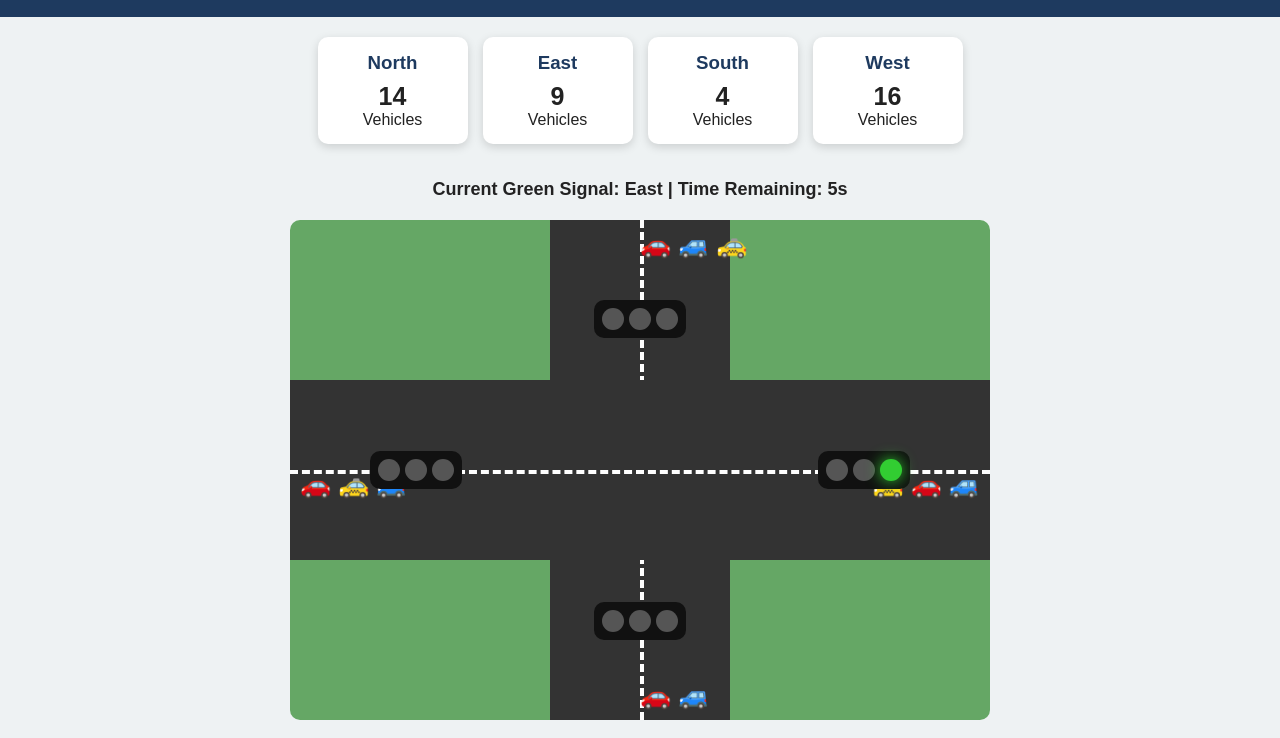
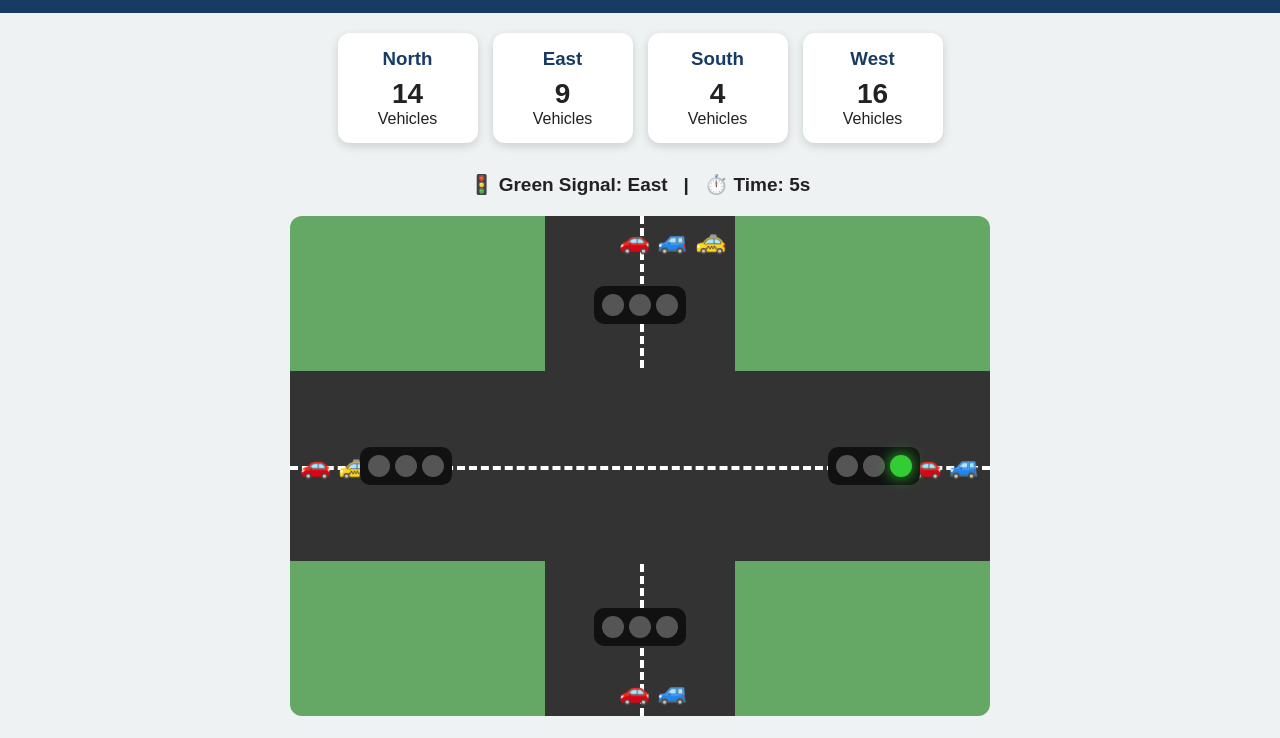
Before and after one commit to Shi-clg/smart-traffic-management-system, a plain HTML site: page index.html in a window 1280 px wide. Shown: the part 85-823 px from the top of the page. Drawn offline with Linux system fonts and the light colour scheme.

Commit message:
Update index.html

```diff
--- a/index.html
+++ b/index.html
@@ -7,6 +7,7 @@
 <title>Smart Traffic Management System</title>
 
 <style>
+
 * {
     box-sizing: border-box;
     margin: 0;
@@ -19,20 +20,25 @@
     color: #222;
 }
 
+/* HEADER */
+
 header {
-        background: #1e3a5f;
+    background: #173b63;
     color: white;
     text-align: center;
     padding: 20px;
 }
 
 header h1 {
+    font-size: 28px;
     margin-bottom: 8px;
 }
 
 header p {
-        font-size: 14px;
+    font-size: 15px;
 }
+
+/* DASHBOARD */
 
 .dashboard {
     display: flex;
@@ -45,21 +51,32 @@
 .card {
     background: white;
     padding: 15px 25px;
-        border-radius: 10px;
+    border-radius: 12px;
     box-shadow: 0 3px 10px rgba(0,0,0,0.15);
     text-align: center;
-        min-width: 150px;
+    min-width: 140px;
 }
 
 .card h3 {
-        color: #1e3a5f;
+    color: #173b63;
     margin-bottom: 8px;
 }
 
 .card span {
-        font-size: 25px;
+    font-size: 28px;
     font-weight: bold;
 }
+
+/* STATUS */
+
+.status {
+    text-align: center;
+    font-size: 19px;
+    font-weight: bold;
+    margin: 10px;
+}
+
+/* JUNCTION */
 
 .junction {
     width: 700px;
@@ -69,13 +86,14 @@
     position: relative;
     background: #65a765;
     overflow: hidden;
-        border-radius: 10px;
+    border-radius: 12px;
 }
 
-    /* Roads */
+/* ROADS */
+
 .vertical-road {
     position: absolute;
-        width: 180px;
+    width: 190px;
     height: 100%;
     background: #333;
     left: 50%;
@@ -85,13 +103,14 @@
 .horizontal-road {
     position: absolute;
     width: 100%;
-        height: 180px;
+    height: 190px;
     background: #333;
     top: 50%;
     transform: translateY(-50%);
 }
 
-    /* Road markings */
+/* ROAD MARKINGS */
+
 .vertical-road::after {
     content: "";
     position: absolute;
@@ -110,7 +129,8 @@
     border-top: 4px dashed white;
 }
 
-    /* Traffic lights */
+/* TRAFFIC LIGHTS */
+
 .traffic-light {
     position: absolute;
     background: #111;
@@ -143,31 +163,34 @@
     box-shadow: 0 0 15px limegreen;
 }
 
+/* LIGHT POSITIONS */
+
 .north {
-        top: 80px;
+    top: 70px;
     left: 50%;
     transform: translateX(-50%);
 }
 
 .south {
-        bottom: 80px;
+    bottom: 70px;
     left: 50%;
     transform: translateX(-50%);
 }
 
 .east {
-        right: 80px;
+    right: 70px;
     top: 50%;
     transform: translateY(-50%);
 }
 
 .west {
-        left: 80px;
+    left: 70px;
     top: 50%;
     transform: translateY(-50%);
 }
 
-    /* Cars */
+/* CARS */
+
 .cars {
     position: absolute;
     font-size: 25px;
@@ -176,23 +199,25 @@
 
 .north-cars {
     top: 10px;
-        left: 50%;
+    left: 47%;
 }
 
 .south-cars {
     bottom: 10px;
-        left: 50%;
+    left: 47%;
 }
 
 .east-cars {
     right: 10px;
-        top: 50%;
+    top: 47%;
 }
 
 .west-cars {
     left: 10px;
-        top: 50%;
+    top: 47%;
 }
+
+/* CONTROLS */
 
 .controls {
     text-align: center;
@@ -206,127 +231,239 @@
     border-radius: 8px;
     cursor: pointer;
     font-size: 15px;
-        background: #1e3a5f;
+    background: #173b63;
     color: white;
 }
 
 button:hover {
-        background: #2d5986;
+    background: #285987;
 }
 
 .emergency {
     background: #d62828;
 }
 
-    .status {
-        text-align: center;
-        margin: 15px;
-        font-size: 18px;
-        font-weight: bold;
+.emergency:hover {
+    background: #a91f1f;
 }
+
+/* NOTE */
 
 .simulation-note {
     text-align: center;
-        margin: 10px;
     color: #666;
     font-size: 13px;
+    margin: 10px;
 }
 
+/* FOOTER */
+
 footer {
-        background: #1e3a5f;
+    background: #173b63;
     color: white;
     text-align: center;
     padding: 15px;
     margin-top: 20px;
 }
+
+/* MOBILE */
+
+@media (max-width: 600px) {
+
+    header h1 {
+        font-size: 21px;
+    }
+
+    .junction {
+        height: 400px;
+    }
+
+    .vertical-road {
+        width: 130px;
+    }
+
+    .horizontal-road {
+        height: 130px;
+    }
+
+    .east {
+        right: 20px;
+    }
+
+    .west {
+        left: 20px;
+    }
+
+}
+
 </style>
 </head>
 
+
 <body>
 
+<!-- HEADER -->
+
 <header>
+
     <h1>🚦 Smart Traffic Management System</h1>
-    <p>Optimizing Urban Mobility using AI, IoT and Smart Signals</p>
+
+    <p>
+        Optimizing Urban Mobility using AI, IoT and Smart Signals
+    </p>
+
 </header>
 
-<!-- Dashboard -->
+
+<!-- TRAFFIC DASHBOARD -->
+
 <div class="dashboard">
 
     <div class="card">
+
         <h3>North</h3>
+
         <span id="northCount">18</span>
+
         <p>Vehicles</p>
+
     </div>
 
+
     <div class="card">
+
         <h3>East</h3>
+
         <span id="eastCount">10</span>
+
         <p>Vehicles</p>
+
     </div>
 
+
     <div class="card">
+
         <h3>South</h3>
+
         <span id="southCount">4</span>
+
         <p>Vehicles</p>
+
     </div>
 
+
     <div class="card">
+
         <h3>West</h3>
+
         <span id="westCount">16</span>
+
         <p>Vehicles</p>
+
     </div>
 
 </div>
 
+
+<!-- STATUS -->
+
 <div class="status">
-    Current Green Signal: <span id="currentRoad">North</span>
-    |
-    Time Remaining: <span id="timer">5</span>s
+
+    🚦 Green Signal:
+    <span id="currentRoad">North</span>
+
+    &nbsp; | &nbsp;
+
+    ⏱️ Time:
+    <span id="timer">5</span>s
+
 </div>
 
-<!-- Junction -->
+
+<!-- TRAFFIC JUNCTION -->
+
 <div class="junction">
 
     <div class="vertical-road"></div>
+
     <div class="horizontal-road"></div>
 
-    <!-- North Traffic Light -->
+
+    <!-- NORTH LIGHT -->
+
     <div class="traffic-light north">
+
         <div class="light red" id="northRed"></div>
+
         <div class="light yellow" id="northYellow"></div>
+
         <div class="light green" id="northGreen"></div>
-    </div>
-
-    <!-- South Traffic Light -->
-    <div class="traffic-light south">
-        <div class="light red" id="southRed"></div>
-        <div class="light yellow" id="southYellow"></div>
-        <div class="light green" id="southGreen"></div>
-    </div>
-
-    <!-- East Traffic Light -->
-    <div class="traffic-light east">
-        <div class="light red" id="eastRed"></div>
-        <div class="light yellow" id="eastYellow"></div>
-        <div class="light green" id="eastGreen"></div>
-    </div>
-
-    <!-- West Traffic Light -->
-    <div class="traffic-light west">
-        <div class="light red" id="westRed"></div>
-        <div class="light yellow" id="westYellow"></div>
-        <div class="light green" id="westGreen"></div>
-    </div>
-
-    <!-- Cars -->
-    <div class="cars north-cars">🚗 🚙 🚕</div>
-    <div class="cars south-cars">🚗 🚙</div>
-    <div class="cars east-cars">🚕 🚗 🚙</div>
-    <div class="cars west-cars">🚗 🚕 🚙</div>
 
     </div>
 
-<!-- Controls -->
+
+    <!-- SOUTH LIGHT -->
+
+    <div class="traffic-light south">
+
+        <div class="light red" id="southRed"></div>
+
+        <div class="light yellow" id="southYellow"></div>
+
+        <div class="light green" id="southGreen"></div>
+
+    </div>
+
+
+    <!-- EAST LIGHT -->
+
+    <div class="traffic-light east">
+
+        <div class="light red" id="eastRed"></div>
+
+        <div class="light yellow" id="eastYellow"></div>
+
+        <div class="light green" id="eastGreen"></div>
+
+    </div>
+
+
+    <!-- WEST LIGHT -->
+
+    <div class="traffic-light west">
+
+        <div class="light red" id="westRed"></div>
+
+        <div class="light yellow" id="westYellow"></div>
+
+        <div class="light green" id="westGreen"></div>
+
+    </div>
+
+
+    <!-- CARS -->
+
+    <div class="cars north-cars">
+        🚗 🚙 🚕
+    </div>
+
+    <div class="cars south-cars">
+        🚗 🚙
+    </div>
+
+    <div class="cars east-cars">
+        🚕 🚗 🚙
+    </div>
+
+    <div class="cars west-cars">
+        🚗 🚕 🚙
+    </div>
+
+</div>
+
+
+<!-- BUTTONS -->
+
 <div class="controls">
 
     <button onclick="changeSignal()">
@@ -339,76 +476,126 @@
 
 </div>
 
+
 <p class="simulation-note">
-    ⚠️ Traffic data shown here is simulated for prototype demonstration.
+
+    ⚠️ Traffic data is simulated for prototype demonstration.
+
 </p>
 
+
 <footer>
-    Smart Traffic Management System | ESP32 + AI + IoT Concept
+
+    Smart Traffic Management System |
+    ESP32 + AI + IoT Concept
+
 </footer>
+
 
 <script>
 
-const roads = ["North", "East", "South", "West"];
+/* ROADS */
+
+const roads = [
+    "North",
+    "East",
+    "South",
+    "West"
+];
+
+
+/* CURRENT ROAD */
 
 let currentIndex = 0;
+
+
+/* TIMER */
+
 let timeLeft = 5;
 
+
+/* TRAFFIC DATA */
+
 let traffic = {
+
     North: 18,
+
     East: 10,
+
     South: 4,
+
     West: 16
+
 };
 
 
-/* Set traffic signal */
+/* SET SIGNAL */
 
 function setSignal(road) {
 
-    roads.forEach(r => {
+    roads.forEach(function(r) {
 
-        document.getElementById(r.toLowerCase() + "Red")
+        let name = r.toLowerCase();
+
+        document
+        .getElementById(name + "Red")
         .classList.remove("active");
 
-        document.getElementById(r.toLowerCase() + "Yellow")
+        document
+        .getElementById(name + "Yellow")
         .classList.remove("active");
 
-        document.getElementById(r.toLowerCase() + "Green")
+        document
+        .getElementById(name + "Green")
         .classList.remove("active");
 
     });
 
-    document.getElementById(
-        road.toLowerCase() + "Green"
-    ).classList.add("active");
+
+    /* Green for selected road */
+
+    document
+    .getElementById(road.toLowerCase() + "Green")
+    .classList.add("active");
+
+
+    /* Update display */
 
     document.getElementById("currentRoad").innerText = road;
+
 }
 
 
-/* Change signal */
+/* CHANGE SIGNAL */
 
 function changeSignal() {
 
     currentIndex++;
 
     if (currentIndex >= roads.length) {
+
         currentIndex = 0;
+
     }
+
 
     setSignal(roads[currentIndex]);
 
+
     timeLeft = 5;
-    document.getElementById("timer").innerText = timeLeft;
+
+    document.getElementById("timer").innerText =
+        timeLeft;
+
 }
 
 
-/* Countdown */
+/* AUTOMATIC TIMER */
 
 setInterval(function() {
 
     timeLeft--;
+
 
     if (timeLeft <= 0) {
 
@@ -416,16 +603,19 @@ setInterval(function() {
 
     }
 
-    document.getElementById("timer").innerText = timeLeft;
+
+    document.getElementById("timer").innerText =
+        timeLeft;
 
 }, 1000);
 
 
-/* Simulate vehicles leaving */
+/* VEHICLES LEAVE WHEN GREEN */
 
 setInterval(function() {
 
     let road = roads[currentIndex];
+
 
     if (traffic[road] > 0) {
 
@@ -440,21 +630,34 @@ setInterval(function() {
 }, 1000);
 
 
-/* Emergency vehicle */
+/* EMERGENCY MODE */
 
 function emergencyMode() {
 
     alert("🚑 Emergency vehicle detected!");
 
-    setSignal("North");
+
+    /*
+       Emergency vehicle is detected.
+       North gets priority in this prototype.
+    */
 
     currentIndex = 0;
 
+    setSignal("North");
+
+
     timeLeft = 8;
 
-    document.getElementById("timer").innerText = timeLeft;
+    document.getElementById("timer").innerText =
+        timeLeft;
 
 }
+
+
+/* START */
+
+setSignal("North");
 
 </script>
 
```
Lines whose indentation alone changed are shown as unchanged.
